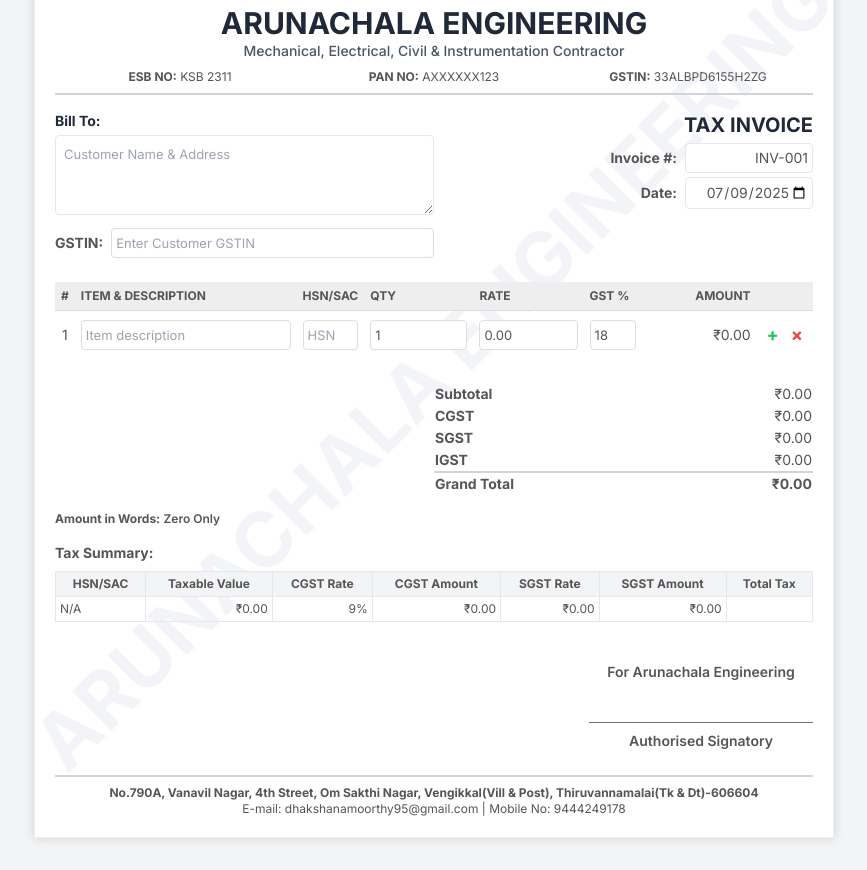
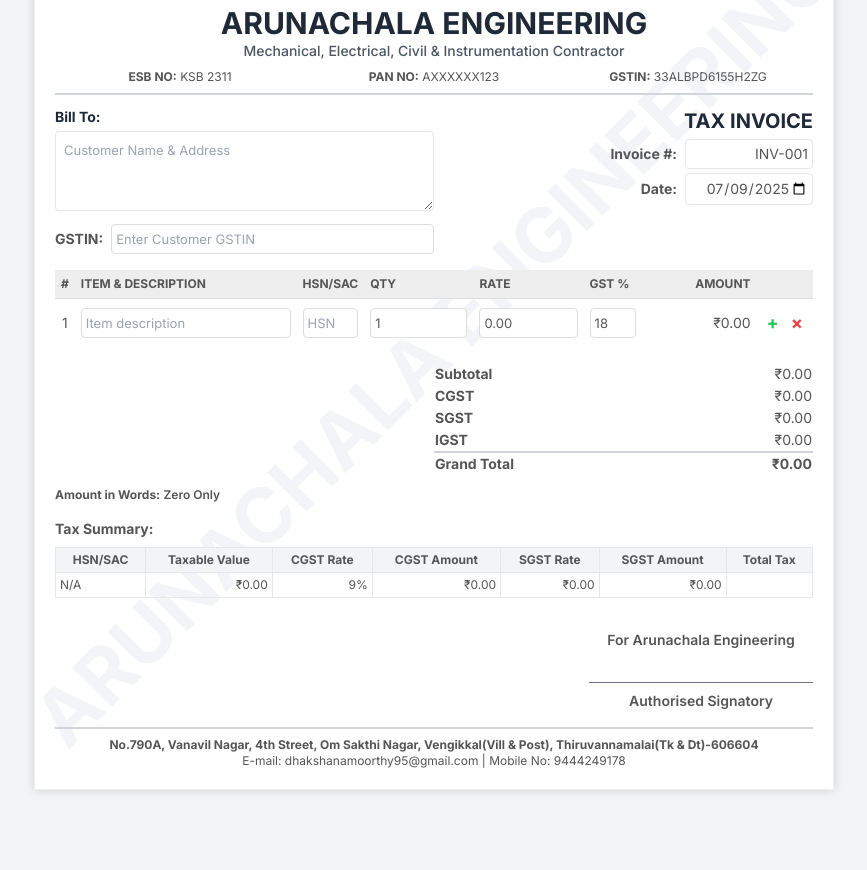
Before and after one commit to yogesh77706/Arunachala-Engineering.Invoice-App, a plain HTML site: page index.html in a window 1280 px wide. Shown: the part 319-1189 px from the top of the page, without its empty margins (206-1073 px from the left). After the commit the page ends 1141 px from the top, so only its background shows below. Drawn offline with nearby package versions, Linux system fonts and the light colour scheme.

Commit message:
Add files via upload

```diff
--- a/index.html
+++ b/index.html
@@ -192,7 +192,7 @@
                 </header>
 
                 <!-- Invoice Meta -->
-                <div class="flex flex-col sm:flex-row justify-between mt-4">
+                <div class="flex flex-col sm:flex-row justify-between mt-3">
                     <div class="w-full sm:w-1/2 mb-4 sm:mb-0 bill-to-details">
                         <h2 class="font-bold text-gray-800">Bill To:</h2>
                         <textarea class="w-full h-20 p-2 border border-gray-200 rounded mt-1" placeholder="Customer Name & Address"></textarea>
@@ -215,7 +215,7 @@
                 </div>
 
                 <!-- Items Table -->
-                <div class="invoice-table mt-6">
+                <div class="invoice-table mt-4">
                     <table>
                         <thead>
                             <tr class="text-xs uppercase">
@@ -236,7 +236,7 @@
                 </div>
 
                 <!-- Totals -->
-                <div class="flex justify-end mt-6">
+                <div class="flex justify-end mt-4">
                     <div class="w-full sm:w-1/2">
                         <table class="w-full">
                             <tbody>
@@ -266,7 +266,7 @@
                 </div>
 
                 <!-- Amount in Words & Tax Summary -->
-                <div class="mt-4">
+                <div class="mt-3">
                     <p class="text-xs"><strong>Amount in Words:</strong> <span id="amountInWords" class="font-semibold"></span></p>
                     <div class="mt-4 gst-summary">
                         <h3 class="font-bold mb-2 text-sm">Tax Summary:</h3>
@@ -290,9 +290,9 @@
                 </div>
 
                 <!-- Signature Line -->
-                <div class="flex justify-end mt-10">
+                <div class="flex justify-end mt-8">
                     <div class="w-56 text-center">
-                        <p class="text-sm font-semibold mb-10">For Arunachala Engineering</p>
+                        <p class="text-sm font-semibold mb-8">For Arunachala Engineering</p>
                         <div class="border-t border-gray-500"></div>
                         <p class="text-sm font-semibold mt-2">Authorised Signatory</p>
                     </div>
@@ -300,7 +300,7 @@
 
 
                 <!-- Footer -->
-                <footer class="mt-6 pt-2 border-t-2 border-gray-300 text-center text-xs">
+                <footer class="mt-4 pt-2 border-t-2 border-gray-300 text-center text-xs">
                     <p class="font-bold">No.790A, Vanavil Nagar, 4th Street, Om Sakthi Nagar, Vengikkal(Vill & Post), Thiruvannamalai(Tk & Dt)-606604</p>
                     <p>E-mail: dhakshanamoorthy95@gmail.com | Mobile No: 9444249178</p>
                 </footer>
```
